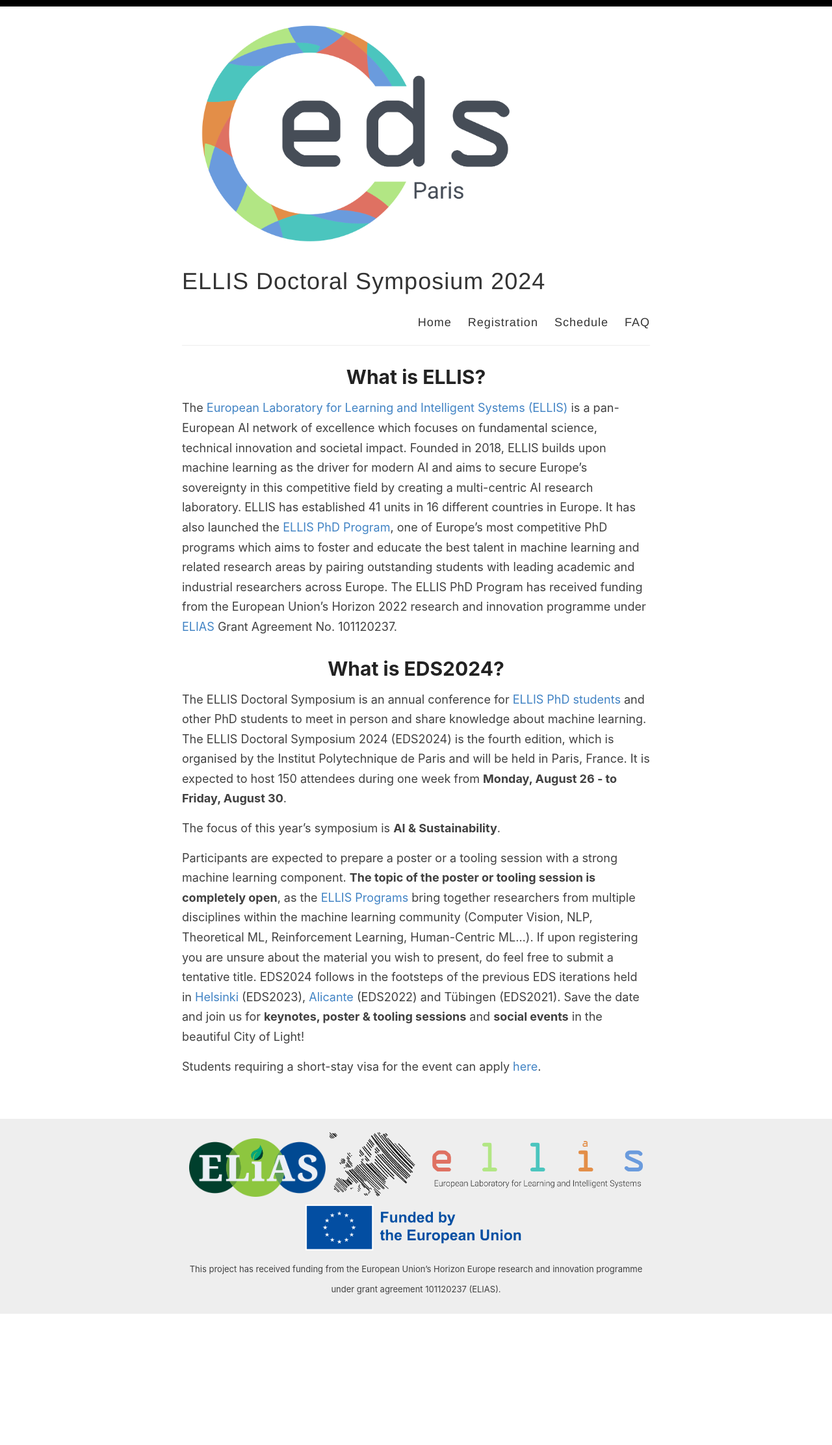
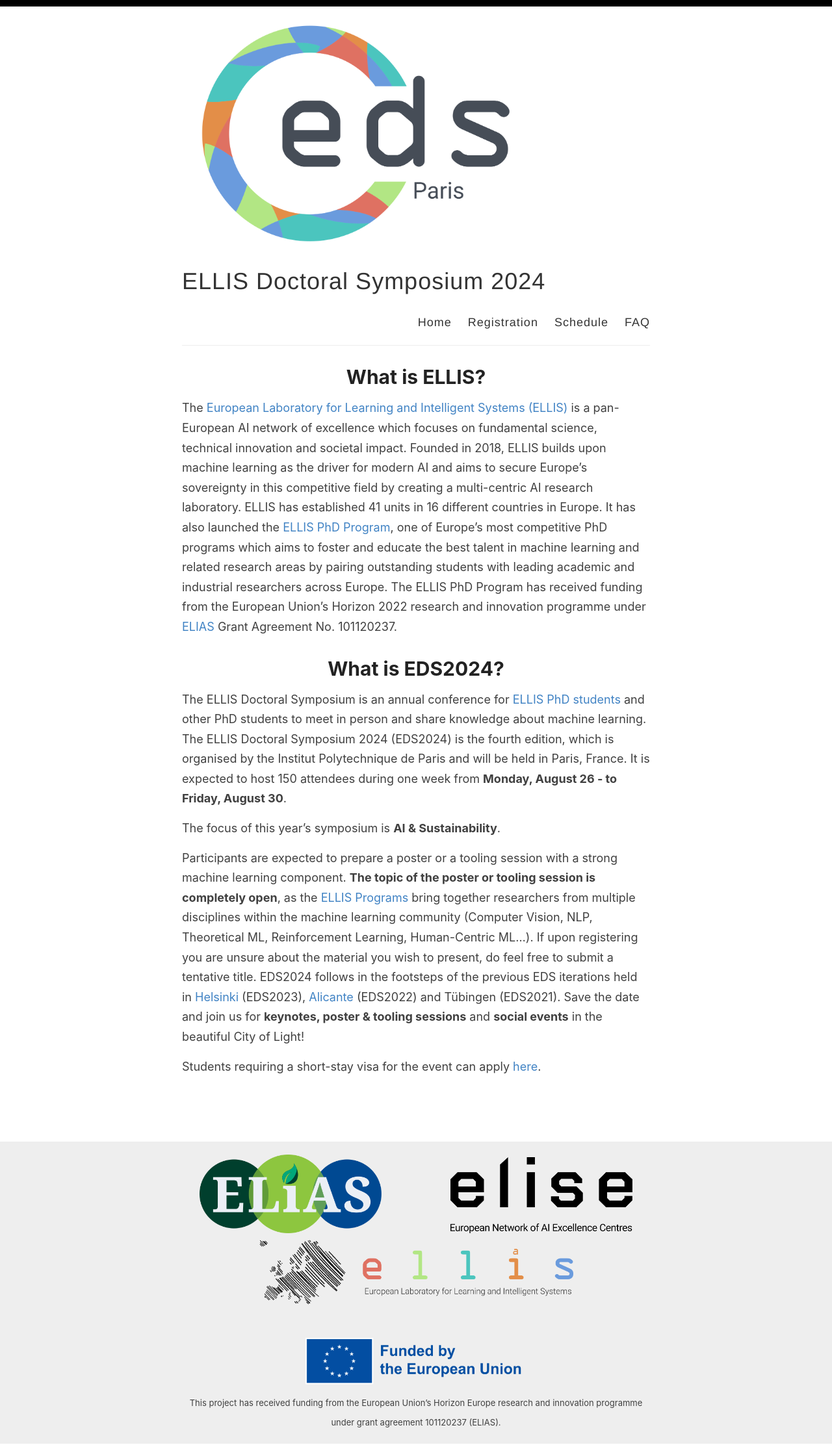
Before and after one commit to eds2024/eds2024.github.io, a Jekyll site: the page built from _pages/index.md, in a window 1280 px wide. Shown: the whole page at 65% size. Built offline with Jekyll 4.4.1, drawn with Linux system fonts in a browser that asks for light colours; the list of posts is cut into pages by our own code; before the commit the page ends 2022 px from its top, so only the background shows below that.

Commit message:
added elise logo

```diff
--- a/_layouts/default.html
+++ b/_layouts/default.html
@@ -52,10 +52,10 @@
         <div class="container">
           <footer class="footer">
             <div class="container">
-                <a href="https://elias-ai.eu/" target="_blank"> <img src="{{ site.baseurl }}/assets/images/ELIAS_LOGO.png" style="width:30%"> </a>
-                <a href="https://ellis.eu/" target="_blank"> <img src="{{ site.baseurl }}/assets/images/20230223_ELLIS_Logo_RGB_hor_subline.png" style="width:69%"> </a>
+                <a href="https://elias-ai.eu/" target="_blank"> <img src="{{ site.baseurl }}/assets/images/ELIAS_LOGO.png" style="margin-right: 100px;width:40%"> </a>
+                <a href="https://www.elise-ai.eu/" target="_blank"><img src="{{ site.baseurl }}/assets/images/Elise-black-text-logo@2x.png" style="width:40%"></a><br/>
+                <a href="https://ellis.eu/" target="_blank"> <img src="{{ site.baseurl }}/assets/images/20230223_ELLIS_Logo_RGB_hor_subline.png" style="width:69%; margin-bottom: 40px"> </a>
             </div>
-
             <img src="{{ site.baseurl }}/assets/images/EU_Emblem.png" style="width:50%"> <br/>
             <font size="-1">
               This project has received funding from the European Union’s Horizon Europe research and innovation programme under grant agreement 101120237 (ELIAS).<br/>
--- a/assets/style.scss
+++ b/assets/style.scss
@@ -410,14 +410,14 @@
 }
 
 .wrapper-main {
-  padding-bottom: 350px;
+  padding-bottom: 550px;
 }
 
 .wrapper-footer {
   position: absolute;
   bottom: 0;
   width: 100%;
-  height: 300px;
+  height: 465px;
   background-color: $lightGray;
 }
 
```
Also changed, not shown: assets/images/Elise-black-text-logo@2x.png (added), 9 other files.
